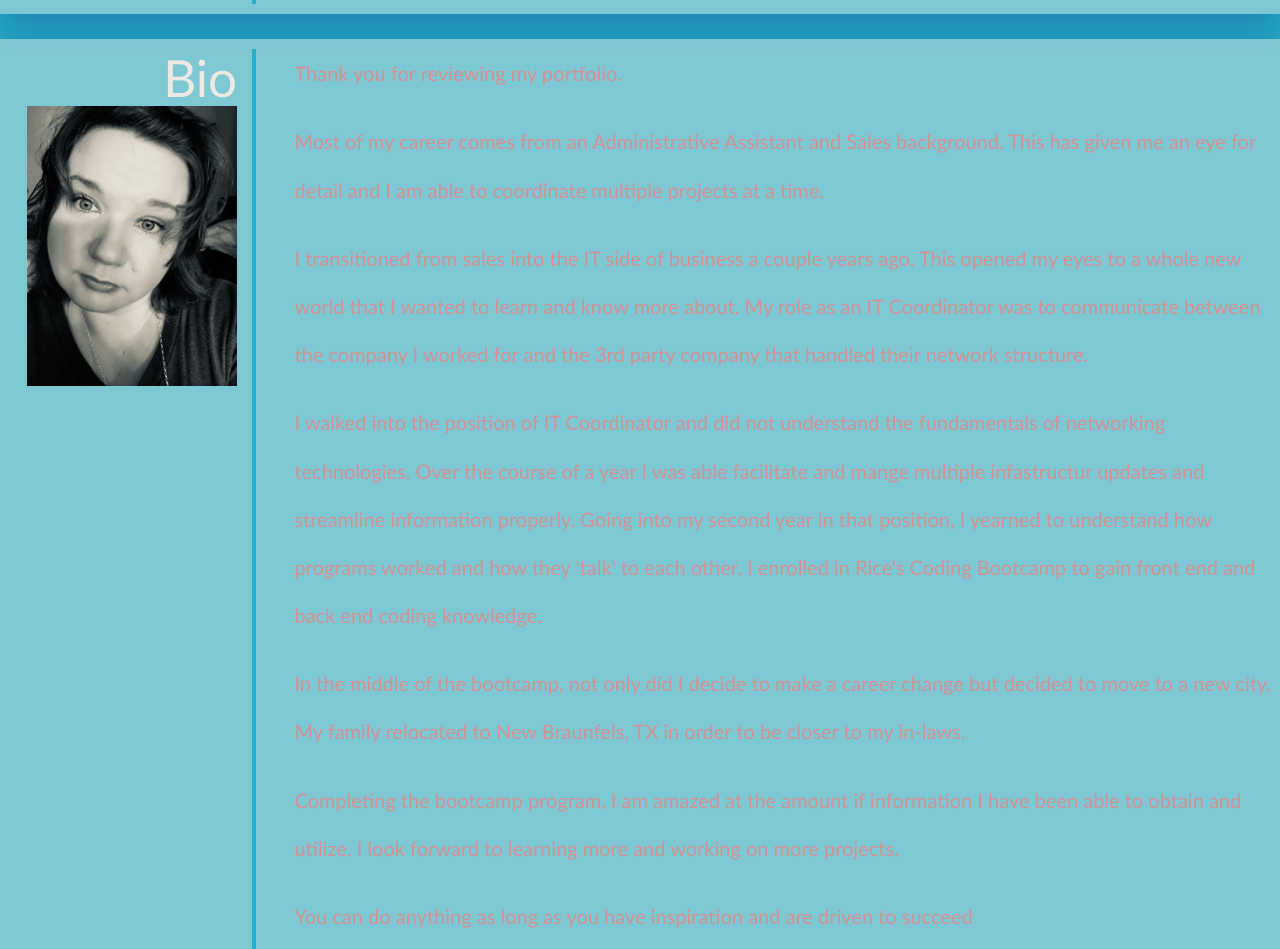
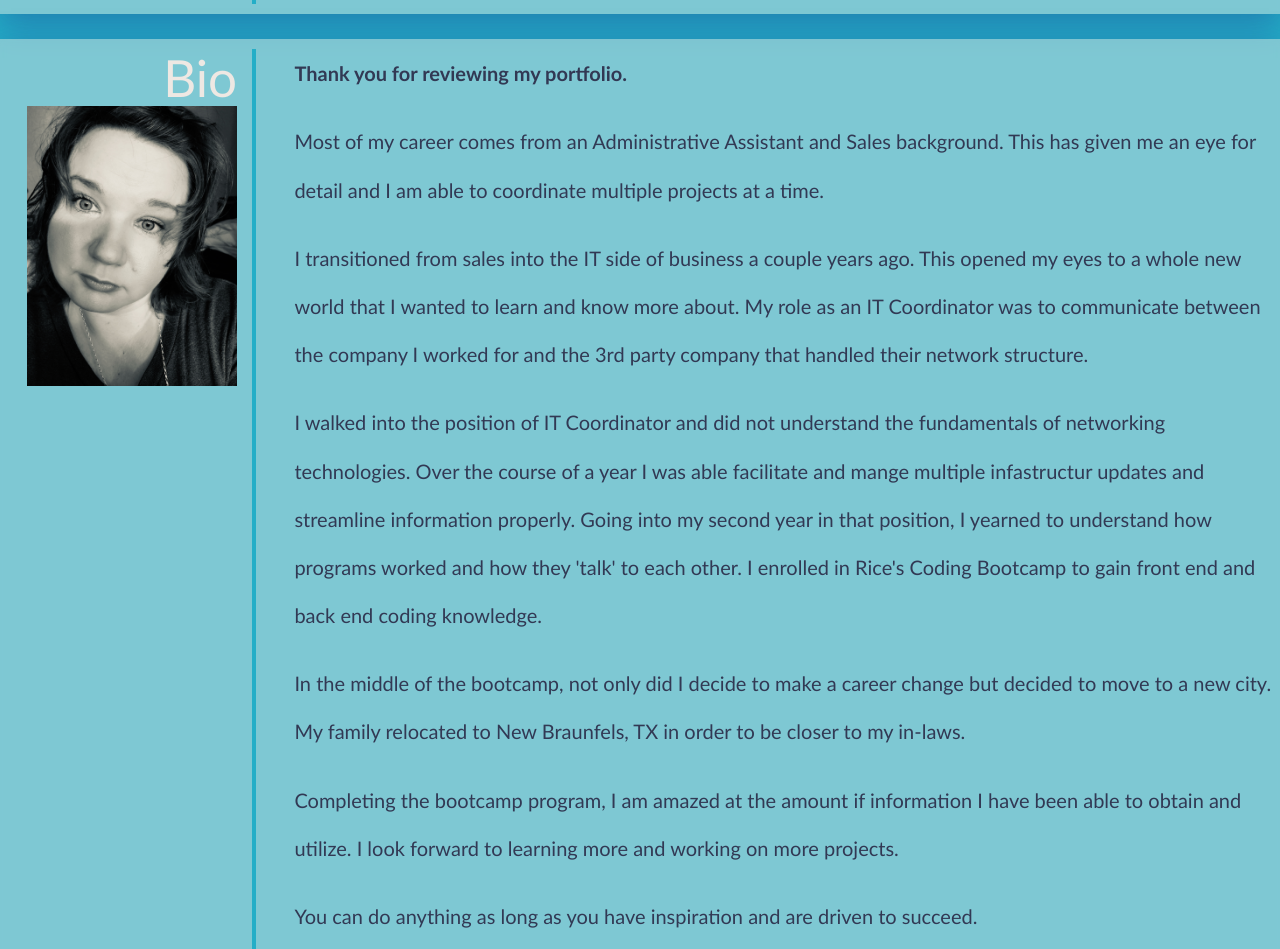
Before and after one commit to kthendavid04/fishSandwich-Folio, a plain HTML site: page index.html in a window 1280 px wide. Shown: the part 1223-2172 px from the top of the page. Drawn offline with nearby package versions, Linux system fonts and the light colour scheme; a web font is replaced by a local one.

Commit message:
updated font color in about me

```diff
--- a/Assets/css/style.css
+++ b/Assets/css/style.css
@@ -9,6 +9,7 @@
     --tertiary: #0db9d0;
     --dark: #d39193;
     --light: #fecfb3;
+    --navy:#323954;
   }
 
   body {
@@ -39,7 +40,7 @@ a.center.brand-logo {
 
   p {
     margin: 0;
-    color: var(--dark);
+    color: var(--navy);
     font-size: 20px;
 
   }
--- a/index.html
+++ b/index.html
@@ -144,7 +144,7 @@
       </h2>
       <div>
         <h3>
-          <p> Thank you for reviewing my portfolio.</p>
+          <p> <b>Thank you for reviewing my portfolio.</b></p>
        <p>
         Most of my career comes from an Administrative Assistant and Sales background.
         This has given me an eye for detail and I am able to coordinate multiple projects at a time.</p>
@@ -162,7 +162,7 @@
         <p>
         Completing the bootcamp program, I am amazed at the amount if information I have been able to obtain and utilize. I look forward to learning more and working on more projects. </p>
         <p>
-        You can do anything as long as you have inspiration and are driven to succeed
+        You can do anything as long as you have inspiration and are driven to succeed.
       </p>
         </h3>
 
```
